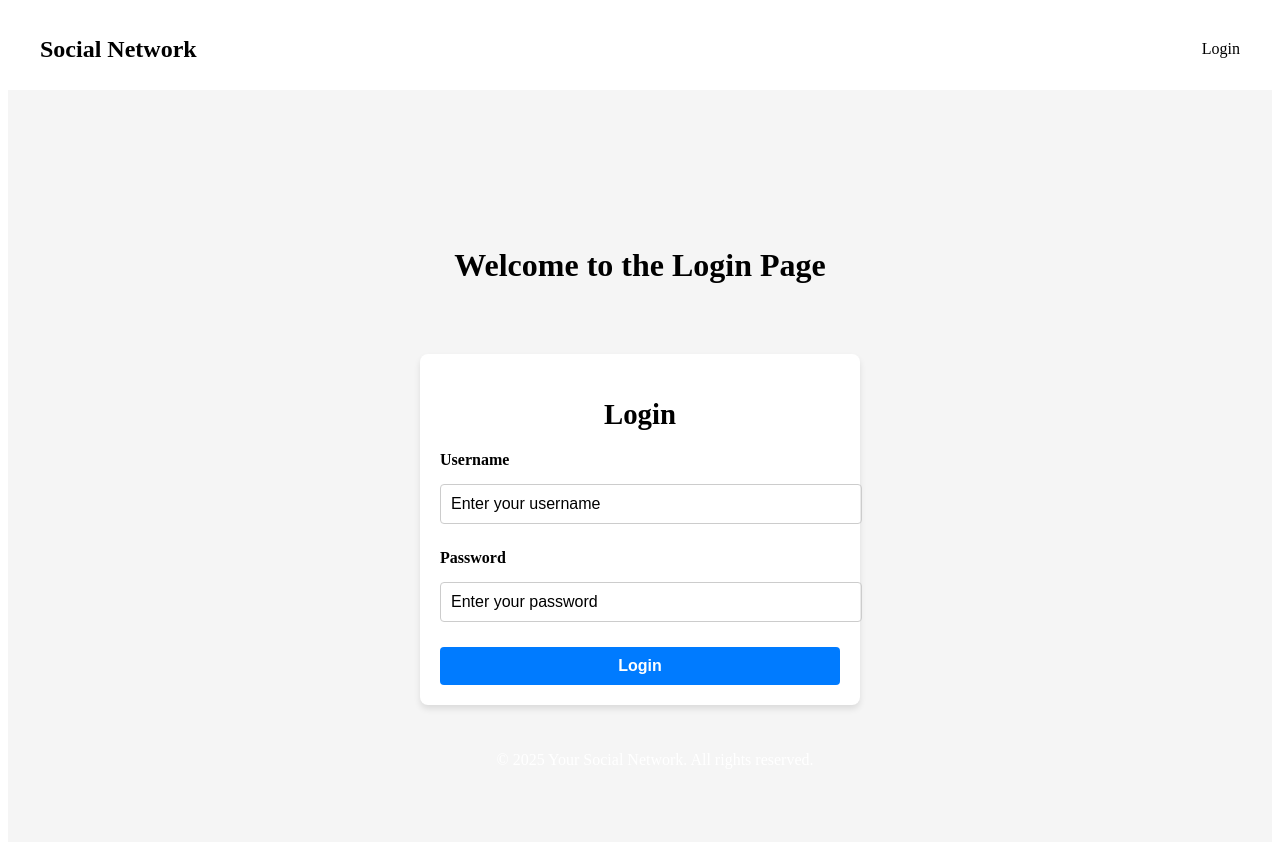
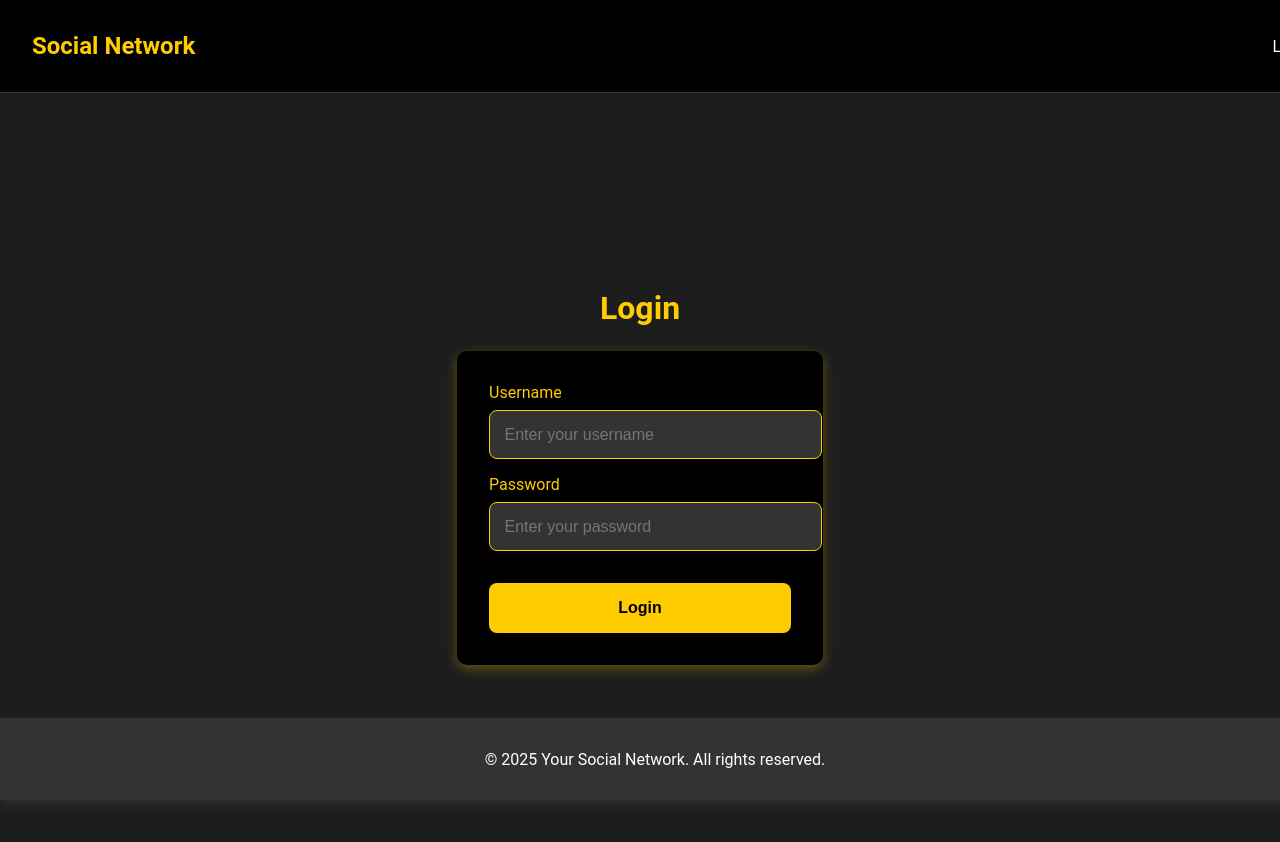
Before and after one commit to jcbrooks88/my-social-network-api, a React (Vite) app in the folder client/: page /login in a window 1280 px wide. Shown: the top 842 px of the page. Built offline with nearby package versions, Linux system fonts and the light colour scheme.

Commit message:
submission updates

```diff
--- a/client/src/App.tsx
+++ b/client/src/App.tsx
@@ -4,12 +4,13 @@ import HomePage from "./pages/HomePage";
 import Profile from "./pages/Profile";
 import FriendsListPage from "./pages/FriendsListPage";
 import LoginPage from "./pages/LoginPage";
-import LogoutPage from "./pages/LogoutPage";
 import BlogPage from "./pages/BlogPage";
 
 import Navbar from "./components/Navbar";
 import Footer from "./components/Footer";
 import ProtectedRoute from "./components/ProtectedRoute";
+
+import './assets/global.css';
 
 const App = () => {
   return (
@@ -26,7 +27,7 @@ const App = () => {
     <Route path="/profile" element={<Profile />} />
     <Route path="/friends" element={<FriendsListPage />} />
     <Route path="/blog" element={<BlogPage />} />
-    <Route path="/logout" element={<LogoutPage />} />
+
   </Route>
 
   {/* Catch-all route to redirect unknown paths to login */}
--- a/client/src/assets/global.css
+++ b/client/src/assets/global.css
@@ -1,104 +1,27 @@
-/* Global Styles */
-* {
-    margin: 0;
-    padding: 0;
-    box-sizing: border-box;
+:root {
+  --black: #000000;
+  --blackBlack: #1d1d1d;
+  --gold: #ffcc00;
+  --gold-dark: #e6b800;
+  --grayblack: #333333;
+  --gray: #555555;
+  --white: #ffffff;
+  --red: #ff4d4d;
 }
 
 body {
-    font-family: 'Arial', sans-serif;
-    line-height: 1.6;
+  margin: 0;
+  font-family: 'Roboto', sans-serif;
+  background-color: var(--blackBlack);
+  color: var(--white);
+  display: flex;
+  justify-content: center;
+  align-items: center;
+  min-height: 100vh;
+  text-align: center;
 }
 
 a {
   text-decoration: none;
   color: inherit;
 }
-
-  button {
-    cursor: pointer;
-    border: none;
-    outline: none;
-    padding: 10px 20px;
-    font-size: 1rem;
-    border-radius: 5px;
-    transition: background-color 0.3s ease;
-  }
-
-  /* Color Theme */
-  :root {
-    --teal: #1abc9c;
-    --purple: #782c95;
-    --white: #ffffff;
-    --grayblack: #6e6e6e;
-    --gold: #f49508;
-    --graywhite: #f9f9f9;
-    --black: #2f2f2f;
-    --blackBlack: #080808;
-  }
-
-  /* Header */
-  header {
-    background-color: var(--purple);
-    padding: 20px;
-    text-align: center;
-  }
-
-  header h1 {
-    font-size: 2.5rem;
-    color: var(--black);
-    letter-spacing: 2px;
-  }
-
-  /* Cards (For Posts/Content) */
-  .card {
-    background-color: var(--black);
-    border-radius: 10px;
-    padding: 20px;
-    margin: 20px;
-    box-shadow: 0 4px 10px var(--black);
-    transition: transform 0.3s ease, box-shadow 0.3s ease;
-  }
-
-  .card:hover {
-    transform: translateY(-5px);
-    box-shadow: 0 6px 20px var(--black);
-  }
-
-  .card h2 {
-    color: var(--teal);
-    font-size: 1.8rem;
-  }
-
-  .card p {
-    color: var(--graywhite);
-    font-size: 1rem;
-  }
-
-  /* Button Styles */
-  button {
-    background-color: var(--teal);
-    color: #fff;
-  }
-
-  button:hover {
-    background-color: var(--purple);
-    color: var(--gold);
-  }
-
-  /* Footer */
-  footer {
-    background-color: var(--black);
-    color: var(--graywhite);
-    text-align: center;
-    padding: 20px;
-    font-size: 0.9rem;
-  }
-
-  footer a {
-    color: var(--teal);
-  }
-
-  footer a:hover {
-    color: var(--gold);
-  }
--- a/client/src/assets/loginForm.css
+++ b/client/src/assets/loginForm.css
@@ -1,76 +1,78 @@
 .login-container {
-  width: 100%;
-  max-width: 400px;
-  margin: 50px auto;
-  padding: 20px;
+  display: flex;
+  flex-direction: column;
+  justify-content: center;
+  align-items: center;
+  min-height: 100vh;
   background-color: var(--blackBlack);
-  box-shadow: 0px 4px 10px rgba(0, 0, 0, 0.5);
-  border-radius: 12px;
-  text-align: center;
+  font-family: 'Roboto', sans-serif;
+  padding: 2rem;
 }
 
 h2 {
-  margin-bottom: 20px;
   color: var(--gold);
-  font-size: 1.8rem;
-  font-weight: bold;
+  text-align: center;
+  font-size: 2rem;
+  margin-bottom: 1.5rem;
 }
 
 .login-form {
   display: flex;
   flex-direction: column;
+  align-items: center;
+  background-color: var(--black);
+  padding: 2rem;
+  border-radius: 10px;
+  box-shadow: 0 4px 12px rgba(255, 215, 0, 0.3);
+  width: 100%;
+  max-width: 400px;
 }
 
 .input-group {
+  margin-bottom: 1rem;
+  width: 100%;
   text-align: left;
-  margin-bottom: 15px;
 }
 
 .input-group label {
+  font-size: 1rem;
+  color: var(--gold);
+  margin-bottom: 0.5rem;
   display: block;
-  margin-bottom: 5px;
-  font-weight: bold;
-  color: var(--gold);
 }
 
-input {
+.input-group input {
   width: 100%;
-  padding: 12px;
-  border: 1px solid var(--grayblack);
-  border-radius: 6px;
+  padding: 0.9rem;
   font-size: 1rem;
-  background-color: var(--black);
+  border-radius: 8px;
+  border: 1px solid var(--gold);
+  background-color: var(--grayblack);
   color: var(--white);
+  transition: border-color 0.3s ease, background-color 0.3s ease;
 }
 
-input::placeholder {
-  color: var(--grayblack);
-}
-
-.error-text {
-  color: var(--gold);
-  font-size: 0.9rem;
-  margin-bottom: 10px;
+.input-group input:focus {
+  outline: none;
+  border-color: var(--gold-dark);
+  background-color: var(--blackBlack);
 }
 
 button {
   background-color: var(--gold);
   color: var(--black);
-  padding: 12px;
   font-size: 1rem;
+  padding: 1rem;
+  border-radius: 8px;
+  border: none;
+  cursor: pointer;
+  transition: background-color 0.3s ease, transform 0.2s ease;
+  margin-top: 1rem;
   font-weight: bold;
-  border: none;
-  border-radius: 6px;
-  cursor: pointer;
-  transition: background 0.3s ease-in-out;
-}
-
-button:disabled {
-  background-color: var(--grayblack);
-  cursor: not-allowed;
+  width: 100%;
 }
 
 button:hover:not(:disabled) {
-  background-color: var(--grayblack);
-  color: var(--gold);
+  background-color: var(--gold-dark);
+  transform: scale(1.05);
 }
--- a/client/src/assets/loginPage.css
+++ b/client/src/assets/loginPage.css
@@ -1,47 +1,36 @@
-/* src/assets/loginPage.css */
 .login-page-container {
   display: flex;
   flex-direction: column;
+  justify-content: center;
   align-items: center;
-    justify-content: center;
-    height: 100vh;
-    background-color: #f5f5f5;
+  min-height: 100vh;
+  background-color: var(--blackBlack);
+  font-family: 'Roboto', sans-serif;
+  padding: 2rem;
 }
 
-  .login-page-container h1 {
-    margin-bottom: 20px;
+h1 {
+  color: var(--gold);
+  text-align: center;
+  font-size: 2.5rem;
+  max-width: 90%;
+  margin-bottom: 1.5rem;
 }
 
-  .login-container {
-    background-color: white;
-    padding: 20px;
-    border-radius: 8px;
-    box-shadow: 0px 4px 6px rgba(0, 0, 0, 0.1);
+/* Ensure login form is centered properly */
+.login-form-container {
+  display: flex;
+  flex-direction: column;
+  align-items: center;
+  width: 100%;
 }
 
-  .login-container input {
+/* Footer fixes */
+.footer {
+  text-align: center;
+  padding: 1rem;
   width: 100%;
-    padding: 10px;
-    margin: 10px 0;
-    border: 1px solid #ccc;
-    border-radius: 4px;
+  background-color: var(--grayblack);
+  position: absolute;
+  bottom: 0;
 }
-
-  .login-container button {
-    width: 100%;
-    padding: 10px;
-    background-color: #007bff;
-    color: white;
-    border: none;
-    border-radius: 4px;
-    cursor: pointer;
-  }
-
-  .login-container button:hover {
-    background-color: #0056b3;
-  }
-
-  .login-container p {
-    color: red;
-    font-size: 14px;
-  }
--- a/client/src/assets/navBar.css
+++ b/client/src/assets/navBar.css
@@ -1,12 +1,15 @@
 .navbar {
+  width: 100%; /* Ensures full-width */
   display: flex;
   justify-content: space-between;
   align-items: center;
   padding: 1rem 2rem;
   background-color: var(--black);
   border-bottom: 1px solid var(--grayblack);
-  position: sticky;
+  position: fixed; /* Ensures it stays on top */
   top: 0;
+  left: 0;
+  height: 60px;
   z-index: 1000;
 }
 
@@ -34,6 +37,7 @@
 
 .nav-right {
   display: flex;
+  align-items: center;
   list-style: none;
   gap: 20px;
 }
--- a/client/src/assets/thoughtLayout.css
+++ b/client/src/assets/thoughtLayout.css
@@ -1,3 +1,11 @@
+:root {
+  --black: #000000;
+  --blackBlack: #1d1d1d;
+  --gold: #ffcc00;
+  --grayblack: #333333;
+  --white: #ffffff;
+}
+
 /* Blog Layout Styles */
 .layout-container {
   display: flex;
@@ -98,3 +106,17 @@
   color: var(--white);
   border-top: 1px solid var(--grayblack);
 }
+
+/* Responsive Design */
+@media (max-width: 768px) {
+  .blog-post-wrapper {
+    width: 100%;
+    padding: 0.5rem;
+  }
+}
+
+/* Error Message Styling */
+.error-message {
+  color: red;
+  font-weight: bold;
+}
--- a/client/src/components/Navbar.tsx
+++ b/client/src/components/Navbar.tsx
@@ -1,15 +1,17 @@
-import { Link } from "react-router-dom";
-import { useAuth } from "../context/AuthContext"; // ✅ Ensure correct import
+import { Link, useNavigate } from "react-router-dom";
+import { useAuth } from "../context/AuthContext";
 import { useState } from "react";
 import "../assets/navBar.css";
 
 const Navbar = () => {
   const { user, logout } = useAuth();
   const [menuOpen, setMenuOpen] = useState(false);
+  const navigate = useNavigate(); // Move useNavigate() here
 
   const handleLogout = () => {
-    logout(); // ✅ No need to call `navigate("/login")` again
-    setMenuOpen(false); // ✅ Ensure menu closes on mobile after logout
+    logout(); // Call logout from AuthContext
+    navigate("/login"); // Redirect to login page after logout
+    setMenuOpen(false); // Close the mobile menu after logout
   };
 
   return (
--- a/client/src/context/AuthContext.tsx
+++ b/client/src/context/AuthContext.tsx
@@ -1,5 +1,4 @@
 import { createContext, ReactNode, useContext, useEffect, useState } from "react";
-import { useNavigate } from "react-router-dom";
 
 export interface User {
   id: string;
@@ -10,7 +9,7 @@ interface AuthContextType {
   isAuthenticated: boolean;
   user: User | null;
   login: (username: string, password: string) => Promise<boolean>;
-  logout: () => void;
+  logout: () => void; // Remove navigate from here
 }
 
 export const AuthContext = createContext<AuthContextType | undefined>(undefined);
@@ -58,14 +57,10 @@ export const AuthProvider = ({ children }: { children: ReactNode }) => {
   };
 
   const logout = () => {
-    const navigate = useNavigate(); // ✅ Move useNavigate inside logout()
-
     setUser(null);
     setIsAuthenticated(false);
     localStorage.removeItem("user");
     localStorage.removeItem("token");
-
-    navigate("/login"); // Redirect to login after logout
   };
 
   return (
--- a/client/src/pages/LoginPage.tsx
+++ b/client/src/pages/LoginPage.tsx
@@ -5,7 +5,6 @@ import '../assets/loginPage.css';
 const LoginPage = () => {
   return (
     <div className="login-page-container">
-      <h1>Welcome to the Login Page</h1>
       <LoginForm />
     </div>
   );
--- a/client/src/pages/LogoutPage.tsx
+++ /dev/null
@@ -1,21 +0,0 @@
-import { useEffect } from "react";
-import { useAuth } from "../context/AuthContext";
-import LoginForm from "../components/LoginForm";
-import "../assets/logoutPage.css";
-
-const LogoutPage = () => {
-  const { logout } = useAuth();
-
-  useEffect(() => {
-    logout(); // Trigger logout on component mount
-  }, [logout]);
-
-  return (
-    <div className="logout-container">
-      <h1>Come back soon!</h1>
-      <LoginForm />
-    </div>
-  );
-};
-
-export default LogoutPage;
```
Lines whose indentation alone changed are shown as unchanged.
